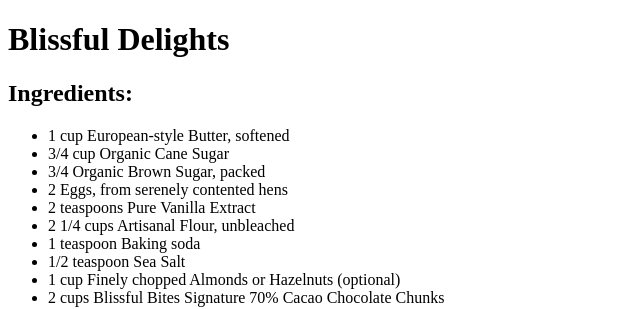
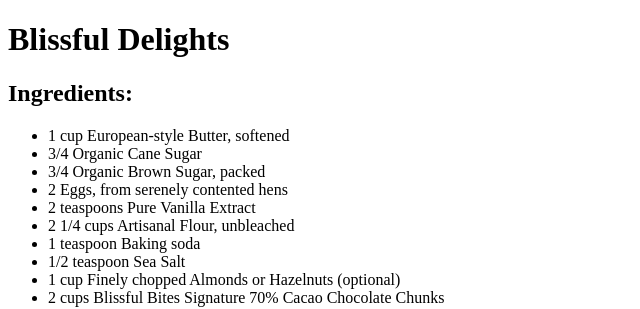
Before and after one commit to BRaINmelon/Demo_Files_Git_session, a plain HTML site: page recipe.htm in a window 1280 px wide. Shown: the top 309 px of the page, 0-640 px from the left. Drawn offline with Linux system fonts and the light colour scheme.

Commit message:
Update recipe.htm

```diff
--- a/recipe.htm
+++ b/recipe.htm
@@ -13,7 +13,7 @@
     <h2>Ingredients:</h2>
     <ul>
         <li>1 cup European-style Butter, softened</li>
-        <li>3/4 cup Organic Cane Sugar</li>
+        <li>3/4 Organic Cane Sugar</li>
         <li>3/4  Organic Brown Sugar, packed</li>
         <li>2 Eggs, from serenely contented hens</li>
         <li>2 teaspoons Pure Vanilla Extract</li>
```
